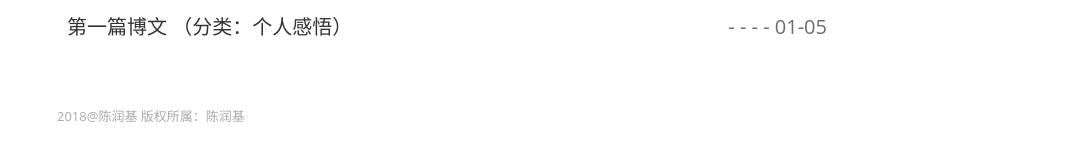
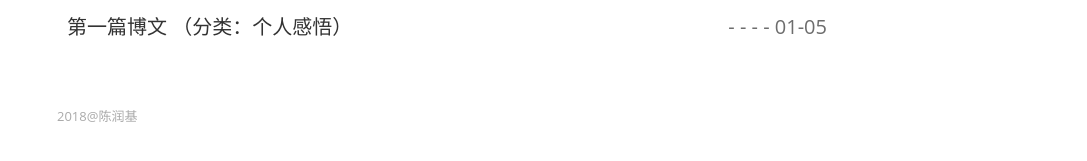
Before and after one commit to ProgramApeCrj/programapecrj.github.io, a Jekyll site: the page built from index.html, in a window 1280 px wide. Shown: the part 256-417 px from the top of the page, without its empty margins (193-1280 px from the left). Built offline with Jekyll 4.4.1, drawn with Linux system fonts in a browser that asks for light colours.

Commit message:
Update footer.html

```diff
--- a/_includes/footer.html
+++ b/_includes/footer.html
@@ -1,7 +1,7 @@
 <footer>
 	<!-- <a href="http://yubiaobin.github.com/">返回首页</a> -->
 	<span>2018@陈润基</span>
-	<span>版权所属：陈润基</span>
+
 
 <!--
 	<script type="text/javascript">
```
